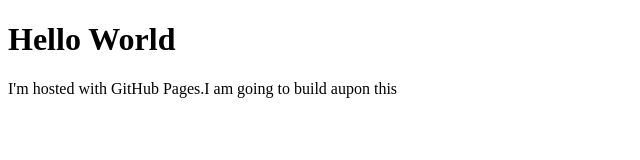
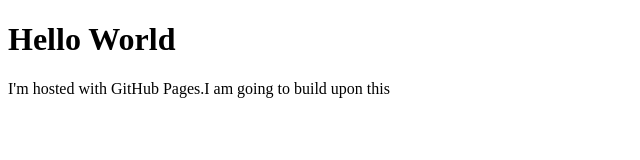
Before and after one commit to preethammadapura/preethammadapura.github.io, a plain HTML site: page index.html in a window 1280 px wide. Shown: the full height of the page, 0-640 px from the left. Drawn offline with Linux system fonts and the light colour scheme.

Commit message:
Update index.html

```diff
--- a/index.html
+++ b/index.html
@@ -2,6 +2,6 @@
 <html>
 <body>
 <h1>Hello World</h1>
-<p>I'm hosted with GitHub Pages.I am going to build aupon this</p>
+<p>I'm hosted with GitHub Pages.I am going to build upon this</p>
 </body>
 </html>
```
